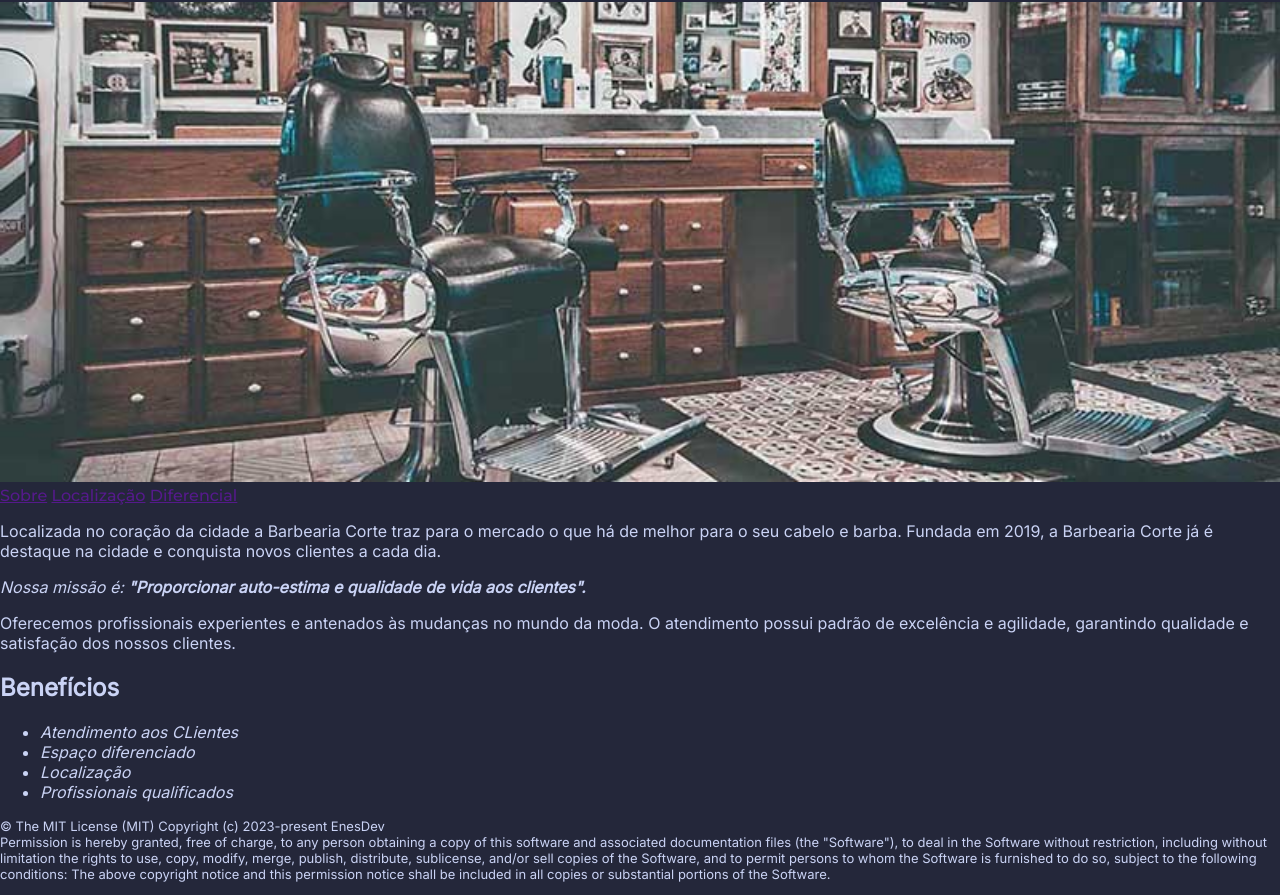
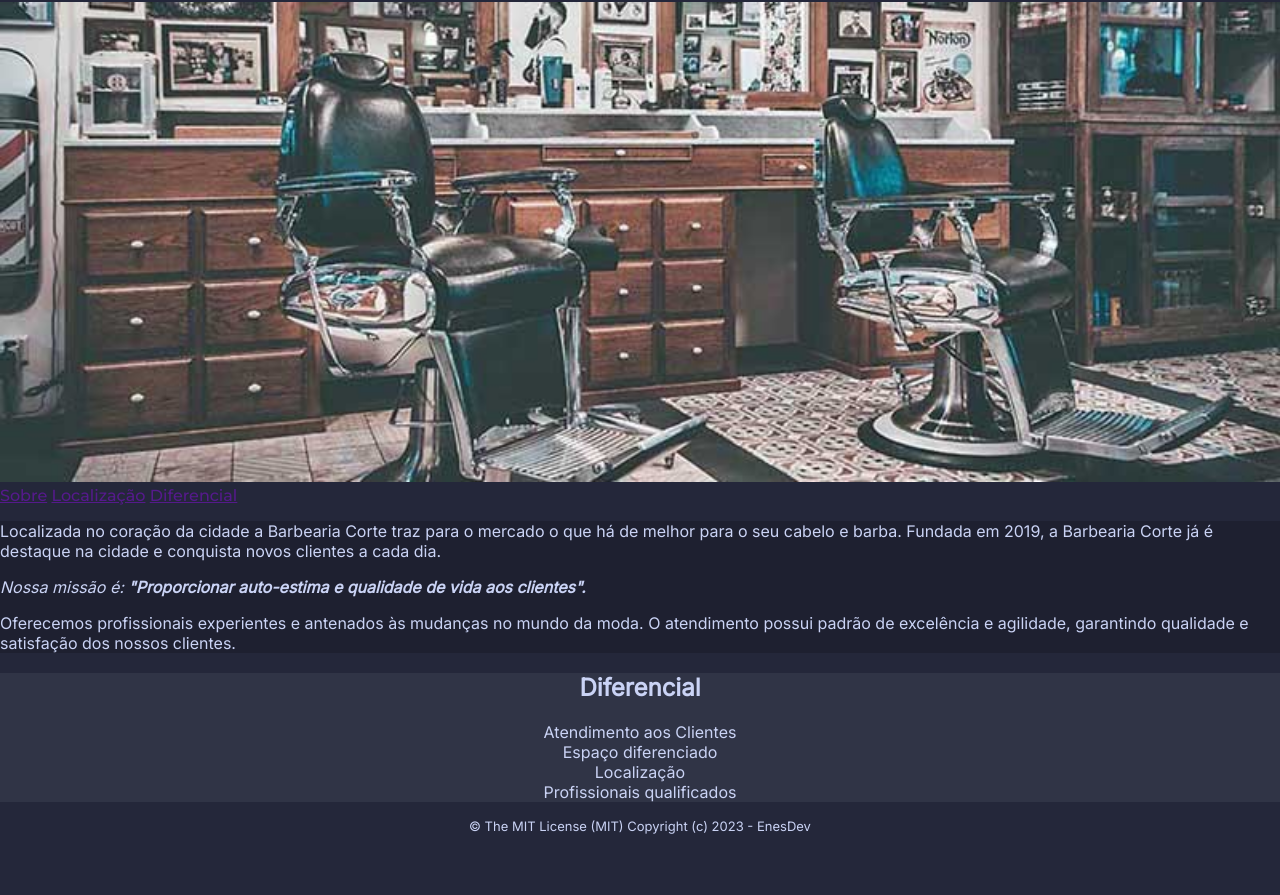
Before and after one commit to ndev-joao/desenvolve, a plain HTML site: page html_css/barbearia_corte/index.html in a window 1280 px wide. Shown: the part 80-975 px from the top of the page. After the commit the page ends 927 px from the top, so only its background shows below. Drawn offline with Linux system fonts and the light colour scheme.

Commit message:
minor upgrades

```diff
--- a/html_css/barbearia_corte/index.html
+++ b/html_css/barbearia_corte/index.html
@@ -28,8 +28,8 @@
 
         <p>
             <em>Nossa missão é:
-                <strong>"Proporcionar auto-estima e qualidade de vida aos
-                    clientes".</strong></em>
+            <strong>"Proporcionar auto-estima e qualidade de vida aos
+            clientes".</strong></em>
         </p>
 
         <p>
@@ -39,10 +39,10 @@
         </p>
     </main>
 
-    <section>
-        <h2>Benefícios</h2>
-        <ul>
-            <li class="beneficioItens">Atendimento aos CLientes</li>
+    <section id="diferencial">
+        <h2>Diferencial</h2>
+        <ul id="beneficio">
+            <li class="beneficioItens">Atendimento aos Clientes</li>
             <li class="beneficioItens">Espaço diferenciado</li>
             <li class="beneficioItens">Localização</li>
             <li class="beneficioItens">Profissionais qualificados</li>
@@ -51,17 +51,7 @@
 
     <footer>
         <p>
-            &copy; The MIT License (MIT) Copyright (c) 2023-present EnesDev
-            <br>
-            Permission is hereby granted, free of charge, to any person obtaining a
-            copy of this software and associated documentation files (the
-            "Software"), to deal in the Software without restriction, including
-            without limitation the rights to use, copy, modify, merge, publish,
-            distribute, sublicense, and/or sell copies of the Software, and to
-            permit persons to whom the Software is furnished to do so, subject to
-            the following conditions: The above copyright notice and this permission
-            notice shall be included in all copies or substantial portions of the
-            Software.
+            &copy; The MIT License (MIT) Copyright (c) 2023 - EnesDev
         </p>
     </footer>
 </body>
--- a/html_css/barbearia_corte/style.css
+++ b/html_css/barbearia_corte/style.css
@@ -10,6 +10,13 @@ https://github.com/catppuccin/catppuccin/blob/main/docs/style-guide.md
 
 
 /* body */
+body {
+  font-family: "Inter", sans-serif;
+  background-color: #24273a;
+  color: #cad3f5;
+  margin: 0%;
+}
+
 
 /* header */
 #pageHeader {
@@ -26,18 +33,23 @@ https://github.com/catppuccin/catppuccin/blob/main/docs/style-guide.md
 }
 /* */
 
-body {
-  font-family: "Inter", sans-serif;
-  background-color: #24273a;
-  color: #cad3f5;
-  margin: 0%;
+main {
+  background-color: #1e2030;
 }
 
-.beneficioItens {
-  font-style: italic;
+/* section - diferencial */
+#diferencial {
+  text-align: center;
+  background-color: #303446;
 }
+#beneficio {
+  padding: 0%;
+}
+/* */
 
 /* footer */
 footer {
   font-size:small;
+  text-align:center;
 }
+/* */
```
Lines whose indentation alone changed are shown as unchanged.
